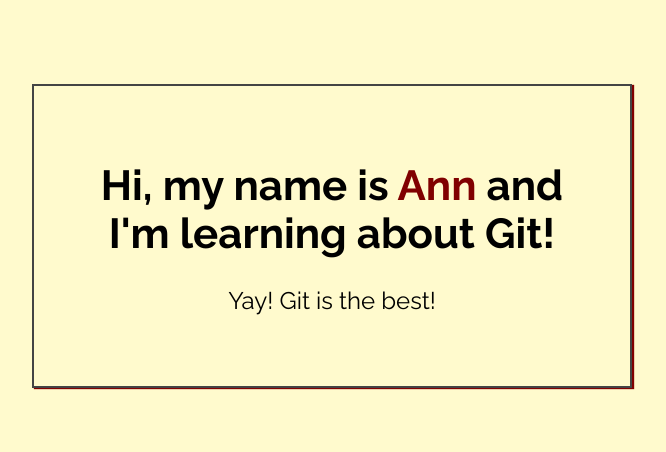
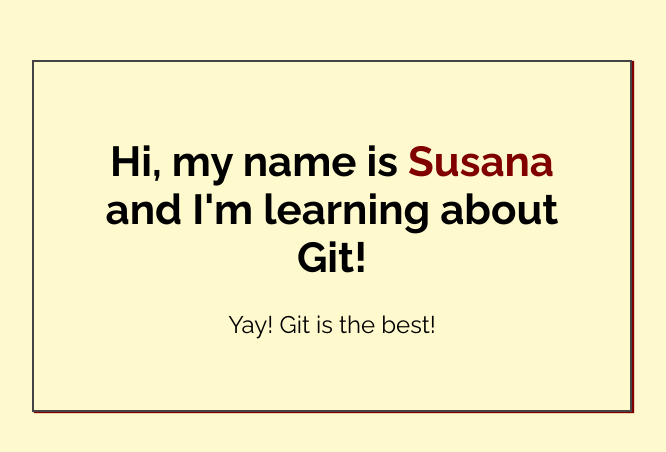
Before and after one commit to anasus2021/My-first-repo, a plain HTML site: page index.html in a window 1280 px wide. Shown: the part 164-616 px from the top of the page, without its empty margins (308-974 px from the left). Drawn offline with Linux system fonts and the light colour scheme.

Commit message:
Added Susana to index.html

```diff
--- a/index.html
+++ b/index.html
@@ -14,7 +14,7 @@
 <body>
 
     <div class="greeting">
-        <h1>Hi, my name is <span class="highlight">Ann</span> and I'm learning about Git! </h1>
+        <h1>Hi, my name is <span class="highlight">Susana</span> and I'm learning about Git! </h1>
 
         <p>Yay! Git is the best!</p>
     </div>
```
